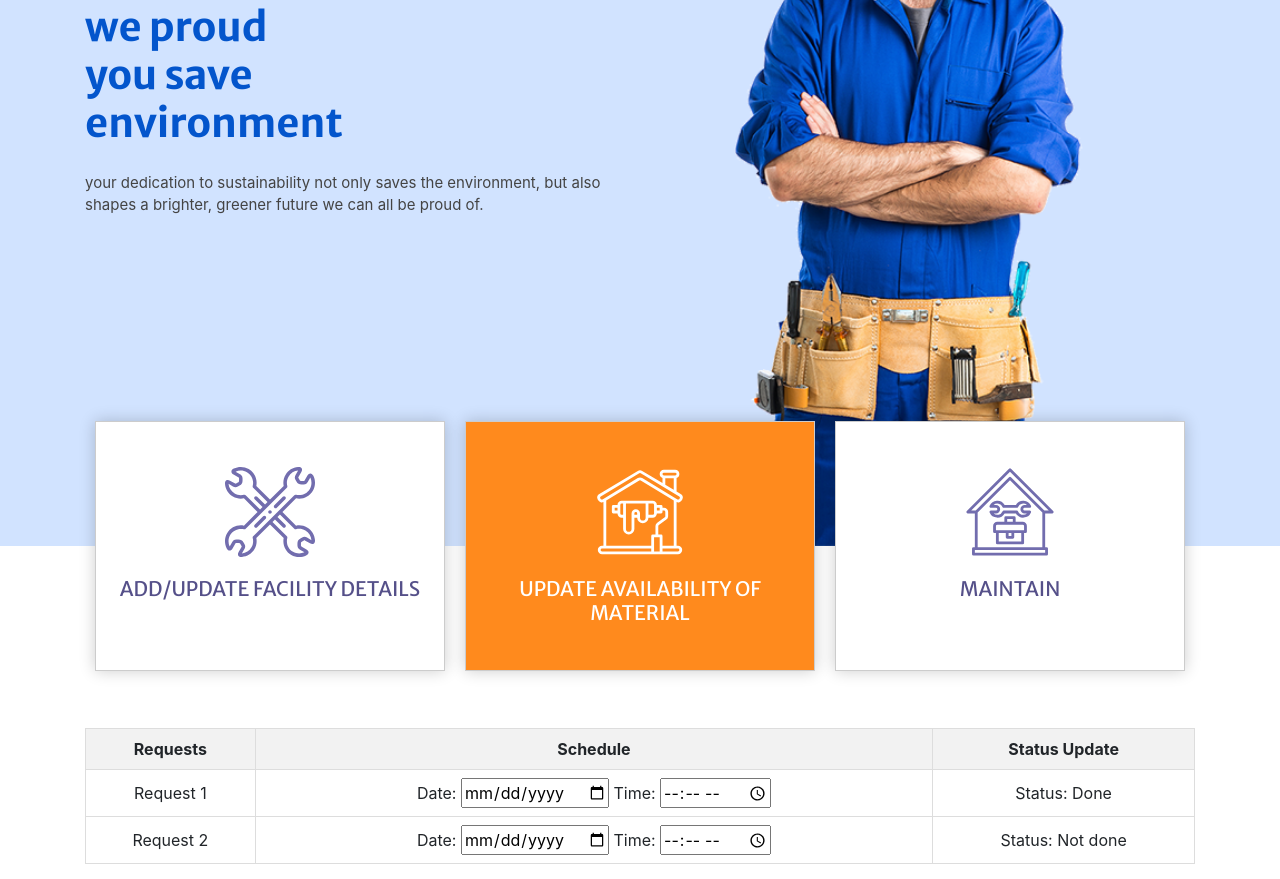
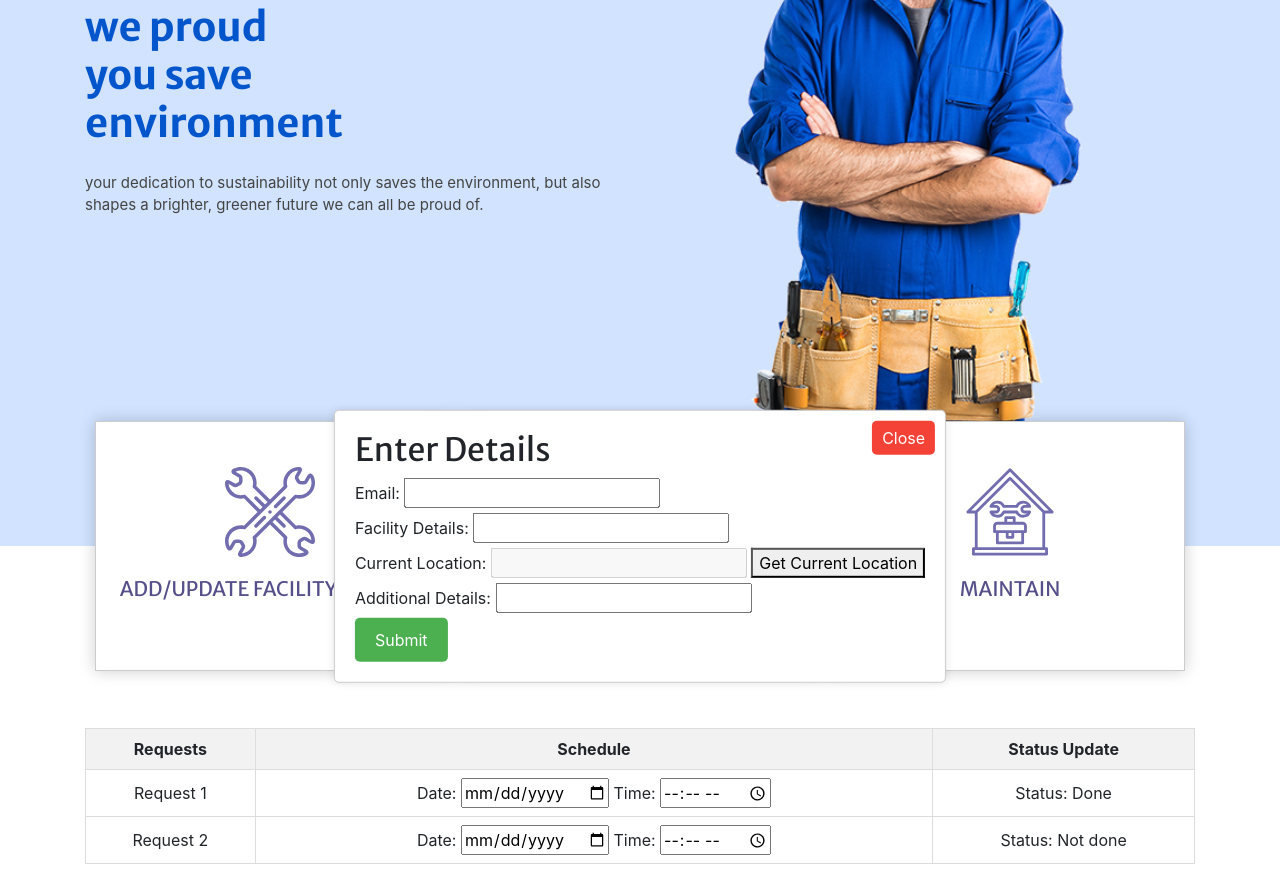
Before and after one commit to akash9550059637/ewaste-facility.github.io, a website with bundled scripts: page admin-index.html in a window 1280 px wide. Shown: the part 355-1234 px from the top of the page. Built offline with nearby package versions, Linux system fonts and the light colour scheme; files whose address does not match are found by name.

Commit message:
add facility popup

```diff
--- a/admin-index.html
+++ b/admin-index.html
@@ -25,7 +25,44 @@
   <link href="stylea.css" rel="stylesheet" />
   <!-- responsive style -->
   <link href="responsivea.css" rel="stylesheet" />
+  <style>
+    /* Popup style */
+    #popup {
+      display: none;
+      position: fixed;
+      top: 50%;
+      left: 50%;
+      transform: translate(-50%, -50%);
+      background-color: #fff;
+      padding: 20px;
+      border: 1px solid #ccc;
+      border-radius: 5px;
+      box-shadow: 0px 0px 10px rgba(0, 0, 0, 0.1);
+    }
 
+    /* Close button style */
+    .close-btn {
+      position: absolute;
+      top: 10px;
+      right: 10px;
+      cursor: pointer;
+      padding: 5px 10px;
+      background-color: #f44336;
+      color: #fff;
+      border: none;
+      border-radius: 5px;
+    }
+
+    /* Submit button style */
+    #submitBtn {
+      background-color: #4CAF50;
+      color: #fff;
+      border: none;
+      border-radius: 5px;
+      padding: 10px 20px;
+      cursor: pointer;
+    }
+  </style>
 </head>
 
 <body>
@@ -122,10 +159,36 @@ your dedication to sustainability not only saves the environment, but also shape
               </g>
             </svg>
           </div>
-          <h5 class="name">
+          <h5 class="name" id="facilityLabel">
             Add/Update facility details
           </h5>
         </div>
+
+        <div id="popup">
+          <button class="close-btn" onclick="closePopup()">Close</button>
+          <h2>Enter Details</h2>
+          <form id="detailsForm">
+            <div>
+              <label for="email">Email:</label>
+              <input type="email" id="email" required>
+            </div>
+            <div>
+              <label for="facility">Facility Details:</label>
+              <input type="text" id="facility" required>
+            </div>
+            <div>
+              <label for="location">Current Location:</label>
+              <input type="text" id="location" disabled>
+              <button type="button" onclick="getLocation()">Get Current Location</button>
+            </div>
+            <div>
+              <label for="additional">Additional Details:</label>
+              <input type="text" id="additional">
+            </div>
+            <button type="submit" id="submitBtn" disabled>Submit</button>
+          </form>
+        </div>
+
         <div class="box active">
           <div class="img-box">
             <svg xmlns="http://www.w3.org/2000/svg" viewBox="0 0 64 64" width="512" height="512">
@@ -138,6 +201,7 @@ your dedication to sustainability not only saves the environment, but also shape
             Update availability of material
           </h5>
         </div>
+
         <div class="box">
           <div class="img-box">
             <svg xmlns="http://www.w3.org/2000/svg" viewBox="0 0 64 64" width="512" height="512">
@@ -216,6 +280,72 @@ your dedication to sustainability not only saves the environment, but also shape
   <!-- Google Map -->
   <script src="https://maps.googleapis.com/maps/api/js?key=AIzaSyCh39n5U-4IoWpsVGUHWdqB6puEkhRLdmI&callback=myMap"></script>
   <!-- End Google Map -->
+  <script>
+    function getLocation() {
+      const locationInput = document.getElementById('location');
+      if (navigator.geolocation) {
+        navigator.geolocation.getCurrentPosition(function(position) {
+          const latitude = position.coords.latitude;
+          const longitude = position.coords.longitude;
+          locationInput.value = `Latitude: ${latitude}, Longitude: ${longitude}`;
+        }, function(error) {
+          console.error('Error getting location:', error);
+        });
+      } else {
+        console.error('Geolocation is not supported by this browser.');
+      }
+    }
+
+    document.getElementById('detailsForm').addEventListener('submit', function(event) {
+      event.preventDefault();
+      console.log('Form submitted!');
+      // Reset form after submission
+      this.reset();
+      document.getElementById('location').value = '';
+      document.getElementById('submitBtn').disabled = true;
+    });
+
+    document.getElementById('email').addEventListener('input', toggleSubmitButton);
+    document.getElementById('facility').addEventListener('input', toggleSubmitButton);
+
+    function toggleSubmitButton() {
+      const emailInput = document.getElementById('email');
+      const facilityInput = document.getElementById('facility');
+      const submitBtn = document.getElementById('submitBtn');
+      if (emailInput.validity.valid && facilityInput.validity.valid) {
+        submitBtn.disabled = false;
+      } else {
+        submitBtn.disabled = true;
+      }
+    }
+
+    function closePopup() {
+      document.getElementById('popup').style.display = 'none';
+    }
+
+    // Display the popup when the page loads
+    document.addEventListener('DOMContentLoaded', function() {
+      document.getElementById('popup').style.display = 'block';
+    });
+    </script>
+
+  <script src="https://code.jquery.com/jquery-3.6.0.min.js"></script>
+  <script>
+    $(document).ready(function () {
+      // Show popup when clicking on the facility box label
+      $("#facilityLabel").click(function () {
+        $("#popup").fadeIn();
+      });
+
+      // Close popup when clicking outside the popup
+      $(document).mouseup(function (e) {
+        var popup = $("#popup");
+        if (!popup.is(e.target) && popup.has(e.target).length === 0) {
+          popup.fadeOut();
+        }
+      });
+    });
+  </script>
 
 
 </body>
```
